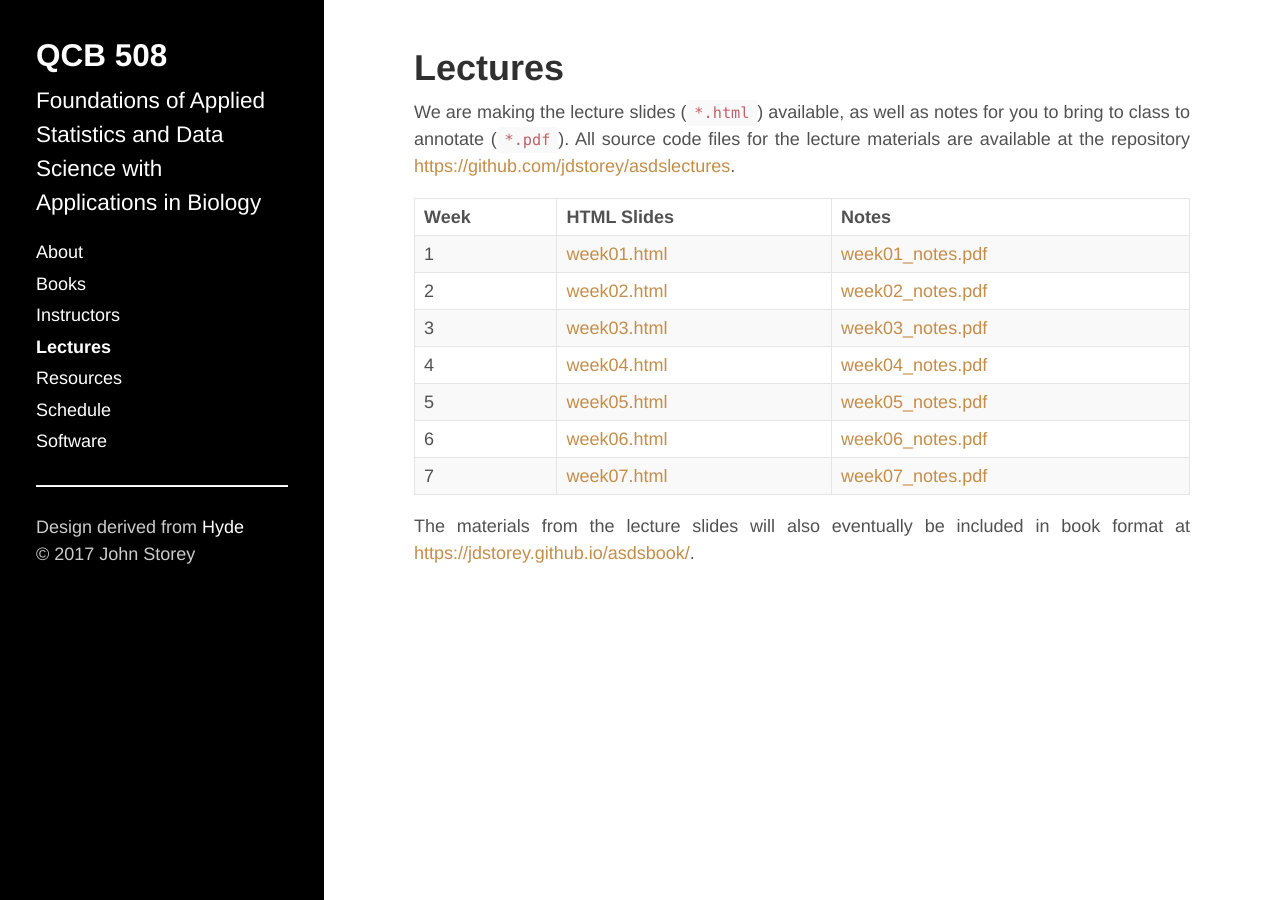
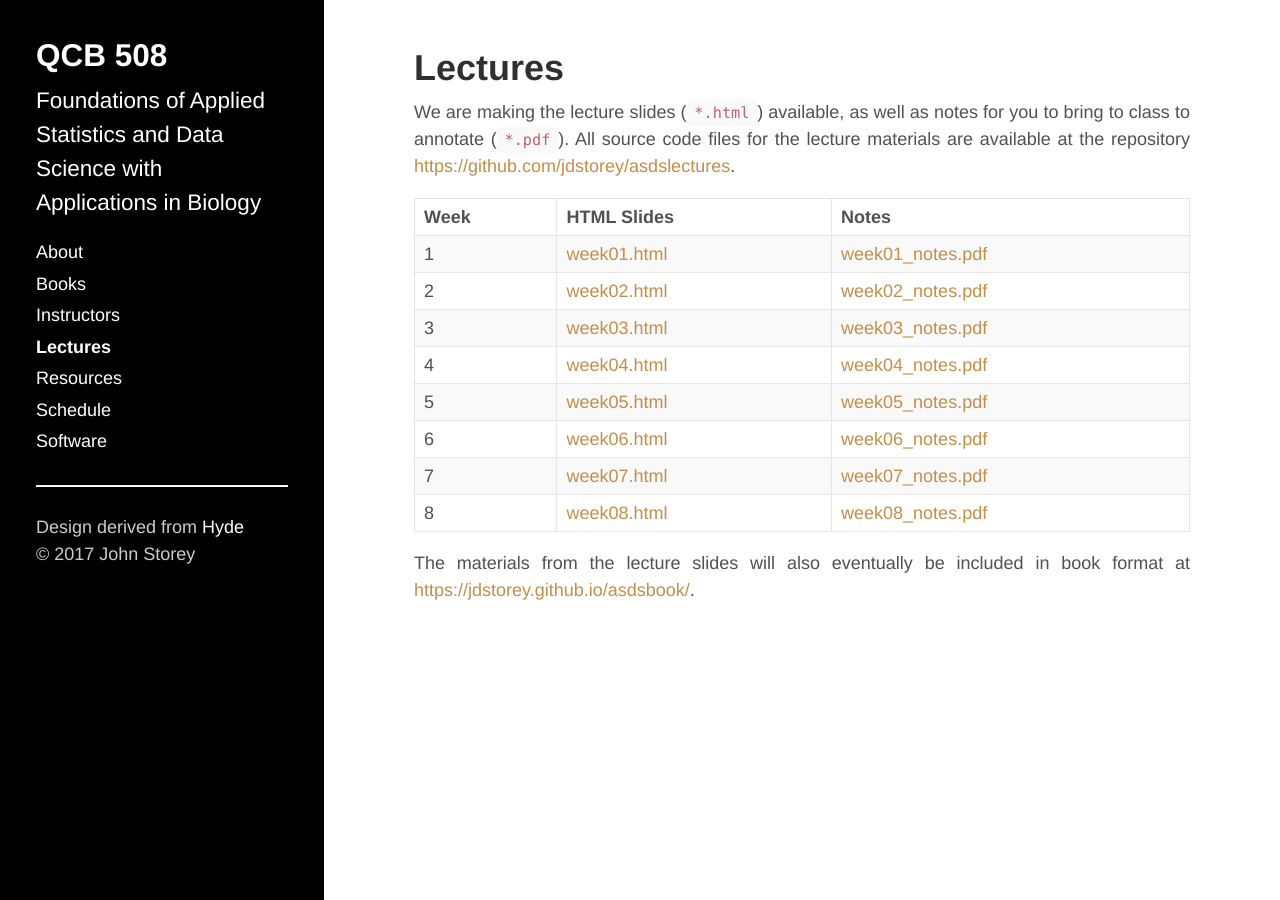
Before and after one commit to jdstorey/asdscourse2019, a Jekyll site: the page built from docs/lectures.md, in a window 1280 px wide. Built offline with Jekyll 4.4.1, drawn with Linux system fonts in a browser that asks for light colours.

Commit message:
Week 8 materials.

```diff
--- a/docs/lectures.md
+++ b/docs/lectures.md
@@ -15,6 +15,7 @@ Week | HTML Slides | Notes
 5 | [week05.html](https://jdstorey.github.io/asdslectures/week05.html) | [week05_notes.pdf](https://jdstorey.github.io/asdslectures/week05_notes.pdf)
 6 | [week06.html](https://jdstorey.github.io/asdslectures/week06.html) | [week06_notes.pdf](https://jdstorey.github.io/asdslectures/week06_notes.pdf)
 7 | [week07.html](https://jdstorey.github.io/asdslectures/week07.html) | [week07_notes.pdf](https://jdstorey.github.io/asdslectures/week07_notes.pdf)
+8 | [week08.html](https://jdstorey.github.io/asdslectures/week08.html) | [week08_notes.pdf](https://jdstorey.github.io/asdslectures/week08_notes.pdf)
 
 
 The materials from the lecture slides will also eventually be included in book format at [https://jdstorey.github.io/asdsbook/](https://jdstorey.github.io/asdsbook/).
```
